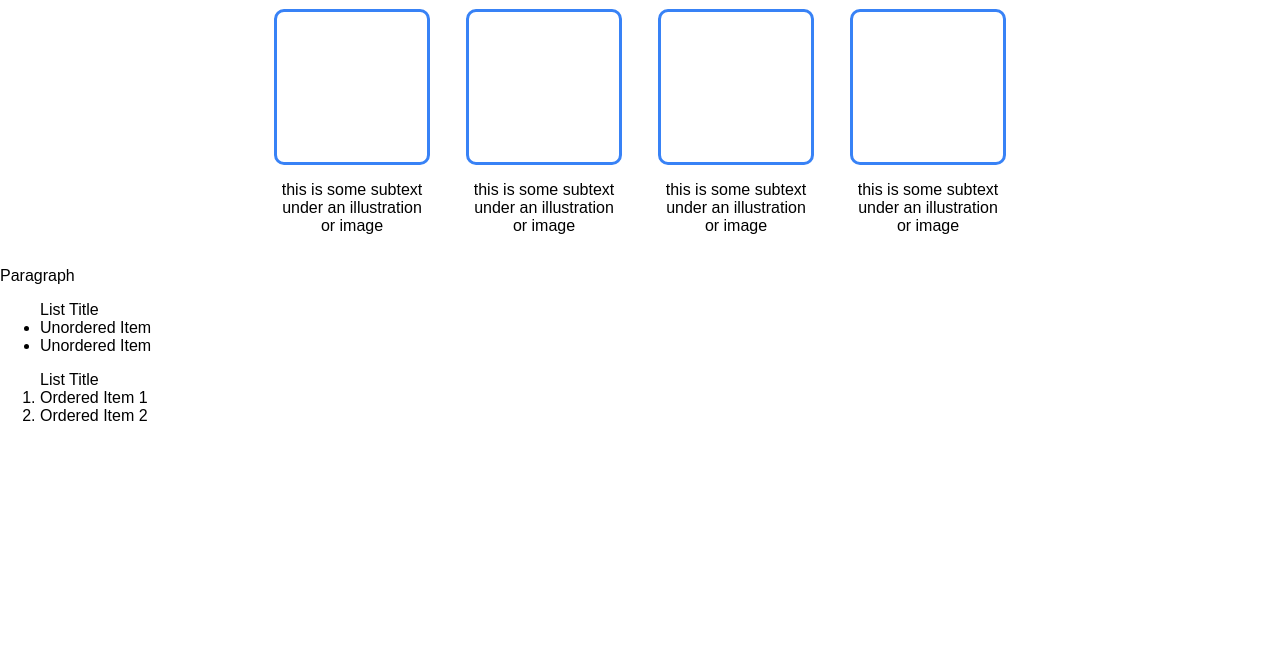
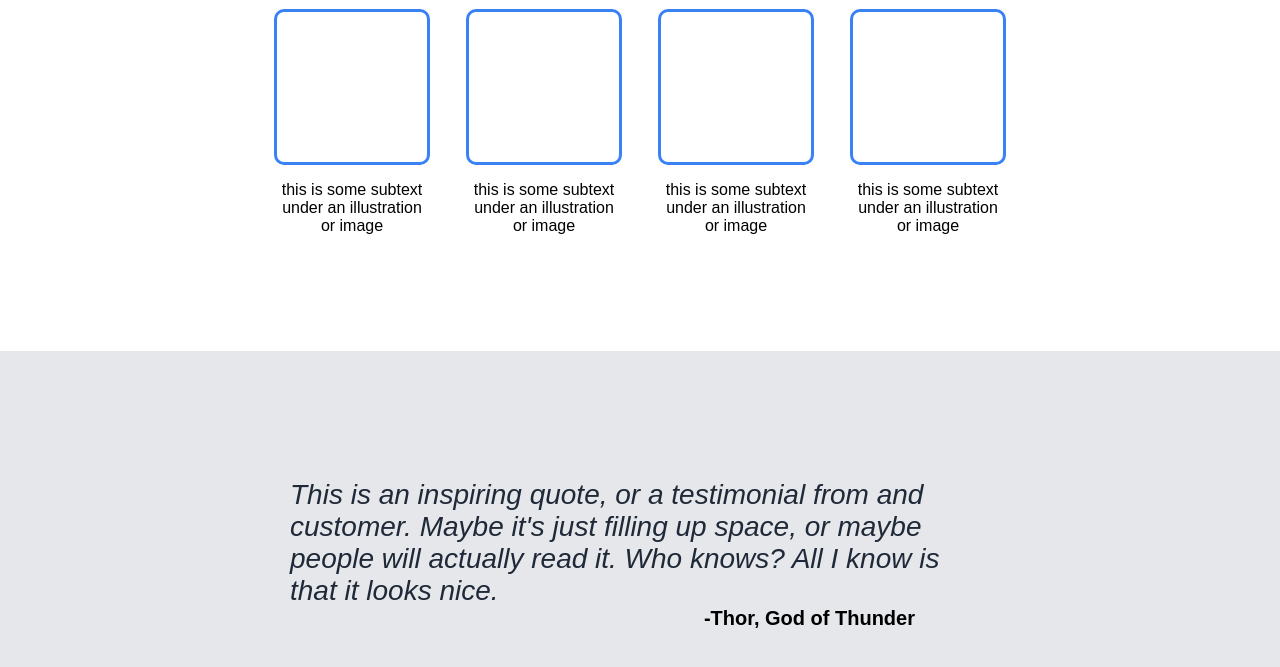
Before and after one commit to dylan-rodarte/odin-landing-page, a plain HTML site: page index.html in a window 1280 px wide. Shown: the part 613-1280 px from the top of the page. Before the commit the page ends 1054 px from the top, so only its background shows below. Drawn offline with Linux system fonts and the light colour scheme.

Commit message:
feat: Add quote section

```diff
--- a/index.html
+++ b/index.html
@@ -53,17 +53,11 @@
             </div>
         </div>
 
-        <p>Paragraph</p>
-
-        <ul>List Title <!--Unordered (Bulleted) List-->
-            <li>Unordered Item</li>
-            <li>Unordered Item</li>
-        </ul>
-
-        <ol>List Title <!--Ordered (Numbered) List-->
-            <li>Ordered Item 1</li>
-            <li>Ordered Item 2</li>
-
-        </ol>
+        <div class="quote">
+            <p>This is an inspiring quote, or a testimonial from and customer. Maybe
+                it's just filling up space, or maybe people will actually read it.
+                Who knows? All I know is that it looks nice.</p>
+            <h2>-Thor, God of Thunder</h2>
+        </div>
     </body>
 </html>
--- a/style.css
+++ b/style.css
@@ -85,6 +85,7 @@ a{
     display: flex;
     flex-direction: column;
     align-items: center;
+    margin-bottom: 100px;
 }
 
 .info h2{
@@ -118,3 +119,30 @@ a{
     align-self: center;
     text-align: center;
 }
+
+/*Quote*/
+
+.quote{
+    display: flex;
+    flex-direction: column;
+    background-color: #E5E7EB;
+    align-items: center;
+    justify-content: space-around;
+    padding: 100px 0;
+}
+
+.quote p{
+    font-size: 28px;
+    font-weight: lighter;
+    font-style: italic;
+    color: #1F2937;
+    width: 700px;
+    margin-bottom: 0;
+}
+
+.quote h2{
+    font-size: 20px;
+    margin: 0;
+    width: 550px;
+    text-align: end;
+}
```
